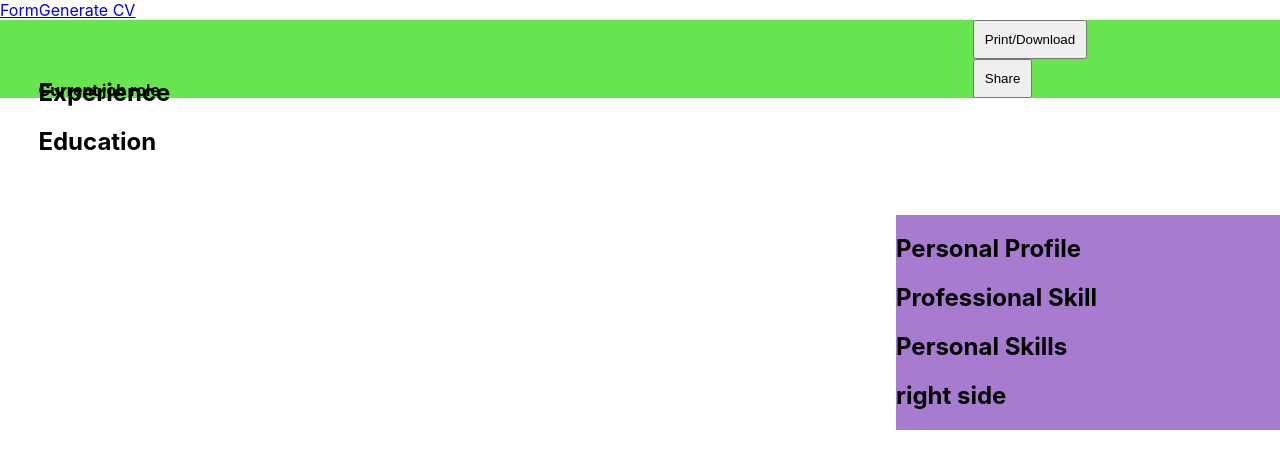
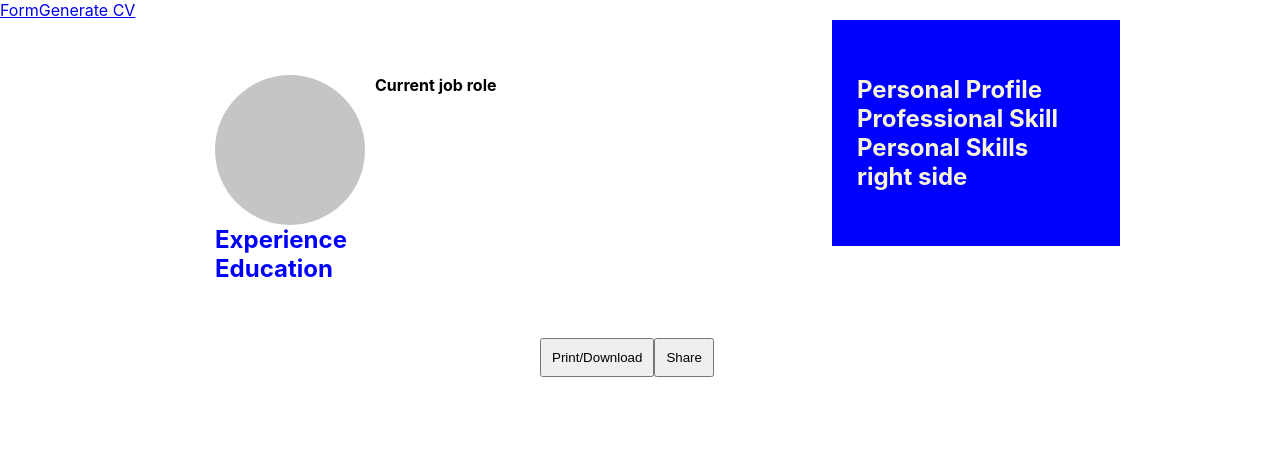
Before and after one commit to eashong2021/CVBuilder, a React (Create React App) app: page /cv in a window 1280 px wide. Shown: the top 468 px of the page. Built offline with nearby package versions, Linux system fonts and the light colour scheme.

Commit message:
styling cv

```diff
--- a/src/App.js
+++ b/src/App.js
@@ -4,7 +4,6 @@ import {useState} from 'react';
 import { FormPage } from './containers/FormPage';
 import { Routes, Route, Link } from 'react-router-dom';
 import Cv from './components/Cv/Cv';
-
 
 
 function App() {
@@ -32,6 +31,7 @@ function App() {
         />
       </Routes>
       </>
+
   );
 }
 
--- a/src/components/Cv/Cv.css
+++ b/src/components/Cv/Cv.css
@@ -1,52 +1,61 @@
-.displayAll{
-    margin: auto;
-    background-color: rgb(103, 228, 78);
-    width: 100%;
+* {
+    margin: 0;
+    padding: 0;
+    box-sizing: border-box;
+}
+
+.displayAll {
+    width: 960px;
+
+    margin: 0 auto;
+}
+
+.left-side {
+    float: left;
+    width: 70%;
+    padding: 55px;
     height: 100%;
 }
 
-.left-side{
-    width: 70%;
-    /* height:  */
-    float: left;
-    padding: 3%;
-}
-
-.right-side{
+.right-side {
+    float: right;
+    background-color: blue;
+    color: rgb(248, 244, 218);
     width: 30%;
-    float: right;
-    background-color: rgb(167, 123, 207);
-}
-.myref {
-
-}
-.profile{
-    display: block;
-    position: fixed;
-    width:
+    padding: 55px 25px;
+    height: 100%;
 
 }
 
-.profile-details{
-    float: right;
+.buttons {
+    clear: both;
+    display: flex;
+    width: 200px;
+    margin: 0 auto;
 }
 
-.profile-img{
-    float: left;
-}
-.profileimg-left{
-    width: 40%;
-    float: left;
+.profileimg-left {
+    height: 150px;
+    width: 150px;
+    border-radius: 50%;
+    background-color: rgb(197, 197, 197);
 }
 
-.profiledetail--right{
-    width: 60%;
-    float: right;
+.profiledetail-right{
+    margin-left: 10px;
 }
-.experience{
-    display: block;
+
+
+.heading-left {
+    color: blue;
+    margin: 20 20px 20px 0;
+}
+
+.other-personal{
+    line-height: 1.2;
 
 }
-.eduaction{
-    display: block;
+
+.profile{
+    display: flex;
 }
--- a/src/components/Cv/Cv.js
+++ b/src/components/Cv/Cv.js
@@ -1,60 +1,59 @@
-import React, {useRef} from "react";
-import ReactToPrint from 'react-to-print';
-import './Cv.css';
+import React, { useRef } from "react";
+import ReactToPrint from "react-to-print";
+import "./Cv.css";
 
-
-
-
-
-const Cv = ({personDetails}) =>{
+const Cv = ({ personDetails }) => {
   const myRef = useRef(null);
 
   //select last index of personDetails array as data for rendering
   let selector = 0;
-    if(personDetails.length > 1){
+  if (personDetails.length > 1) {
     selector = personDetails.length - 1;
   }
 
-return(
+  return (
     <div className="displayAll">
       <div>
-         <div ref={myRef} > </div>
+        <div className="print" ref={myRef}>
 
         <div className="left-side">
-         <section className="profile">
+          <section className="personal">
+            <div className="profile">
+              <div className="profileimg-left">
+                <img className="profile-img" src="" alt=""></img>
+              </div>
+              <div className="profiledetail-right">
+                <div >
                   <div>
-             <div className="profileimg-left">
-               <img className="profile-img" src=""  alt=""></img>
-               </div>
-                 <div>
-                     <div className="profiledetail-right>" >
-                     <div>
-                         <h3>{personDetails[selector].name}</h3>
-                         <h4>Current job role</h4>
+                    <h3 className="heading-left">{personDetails[selector].name}</h3>
+                    <h4 className="job-title">Current job role</h4>
                   </div>
 
-                         <h4>{personDetails[selector].phoneNumber}</h4>
-                         <h4>{personDetails[selector].email}</h4>
-                         <h4>{personDetails[selector].linkedInLink}</h4>
-                         <h4>{personDetails[selector].address}</h4>
-
+                  <div className="other-personal">
+                  <p>{personDetails[selector].phoneNumber}</p>
+                  <p>{personDetails[selector].email}</p>
+                  <p>{personDetails[selector].linkedInLink}</p>
+                  <p>{personDetails[selector].address}</p>
+                  </div>
                 </div>
               </div>
             </div>
           </section>
+          <div className="job-info">
             <div>
               <section className="experience">
-                <h2>Experience</h2>
+                <h2 class="heading-left">Experience</h2>
                 <p>{personDetails[selector].experience}</p>
                 <p>{personDetails[selector].experience1}</p>
               </section>
             </div>
             <div>
               <section className="education">
-                <h2>Education</h2>
+                <h2 class="heading-left">Education</h2>
                 <p>{personDetails[selector].education}</p>
                 <p>{personDetails[selector].education1}</p>
               </section>
+            </div>
           </div>
         </div>
         <div className="right-side">
@@ -72,20 +71,20 @@ return(
           </div>
         </div>
       </div>
+      </div>
+      <div className="buttons">
         <div>
-            <div>
+
           <ReactToPrint
-        trigger={() => <button> Print/Download </button>}
+            trigger={() => <button className="share-print"> Print/Download </button>}
             content={() => myRef.current}
             documentTitle={`${personDetails[selector].name}`}
             />
-            </div>
-            <div>
-        <button> Share </button>
+          <button className="share-print"> Share </button>
         </div>
       </div>
     </div>
-)
-}
+  );
+};
 
 export default Cv;
--- a/src/components/Form/Form.js
+++ b/src/components/Form/Form.js
@@ -2,6 +2,7 @@ import React from "react";
 import './form.css';
 
 const Form = ({
+handleImageUpload ,
 handleSubmit,
 name,
 handleNameChange,
@@ -26,6 +27,7 @@ return(
     <>
 
     <form onSubmit={handleSubmit}>
+        <label>Upload Photo</label><input type="file" onChange={handleImageUpload}></input>
         <input
             placeholder="Enter your name"
             onChange={handleNameChange}
--- a/src/containers/FormPage.js
+++ b/src/containers/FormPage.js
@@ -15,6 +15,7 @@ export const FormPage = ({addPersonDetails}) =>{
     const [experience1, setExperience1] = useState('');
     const [education, setEducation] = useState('');
     const [education1, setEducation1] = useState('');
+    const [image, setImage] = useState('');
 
 
     //instance of the personDetails state to save and addPersonDetails
@@ -92,10 +93,15 @@ export const FormPage = ({addPersonDetails}) =>{
         setEducation1(e.target.value);
     }
 
+    const handleImageUpload = (e) => {
+        setImage(e.target.files);
+    }
+
 
     return(
     <>
         <Form
+            handleImageUpload = {handleImageUpload}
             handleSubmit = {handleSubmit}
             name={name}
             handleNameChange={handleNameChange}
```
Lines whose indentation alone changed are shown as unchanged.
